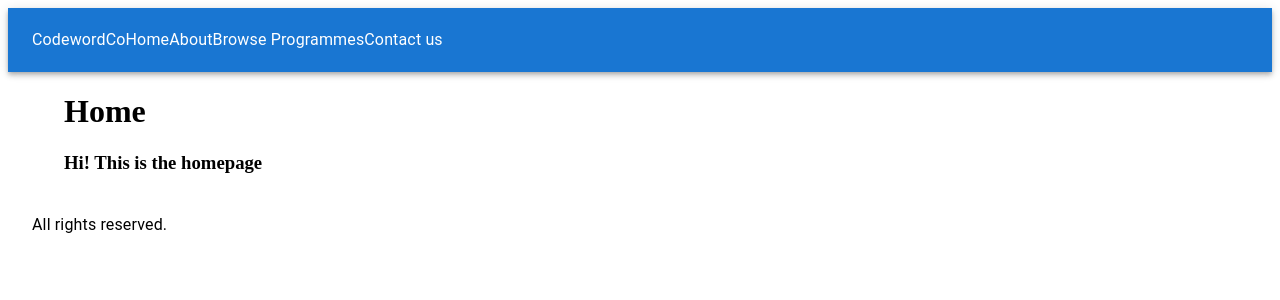
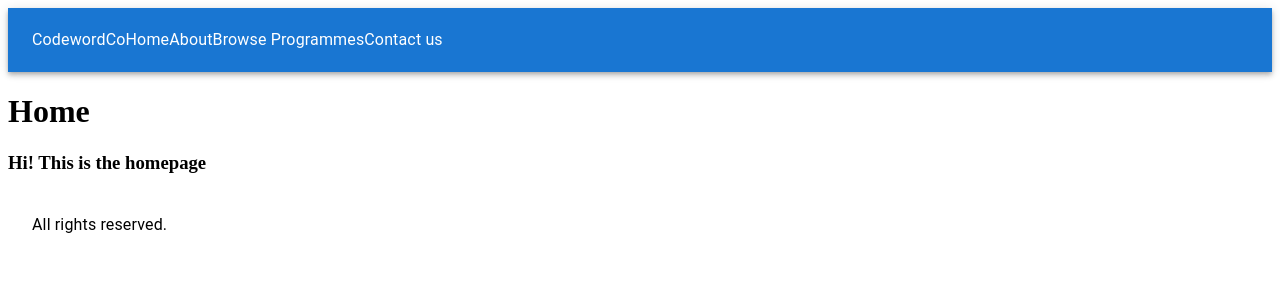
Before and after one commit to cheryltjh/CodewordCo, a Next.js app: page / in a window 1280 px wide. Shown: the top 300 px of the page. Built offline with nearby package versions, Linux system fonts and the light colour scheme; no server answers.

Commit message:
changed <container> to <main> temporarily

```diff
--- a/components/Layout.js
+++ b/components/Layout.js
@@ -1,4 +1,4 @@
-import { Container, Typography } from "@mui/material";
+// import { Container } from "@mui/material";
 import Head from "next/head";
 import React from "react";
 import NavBar from "./NavBar";
@@ -13,7 +13,7 @@ export default function Layout({ children }) {
         <link rel="icon" href="/favicon.ico" />
       </Head>
       <NavBar />
-      <Container>{children}</Container>
+      <main>{children}</main>
       <Footer />
     </div>
   );
```
